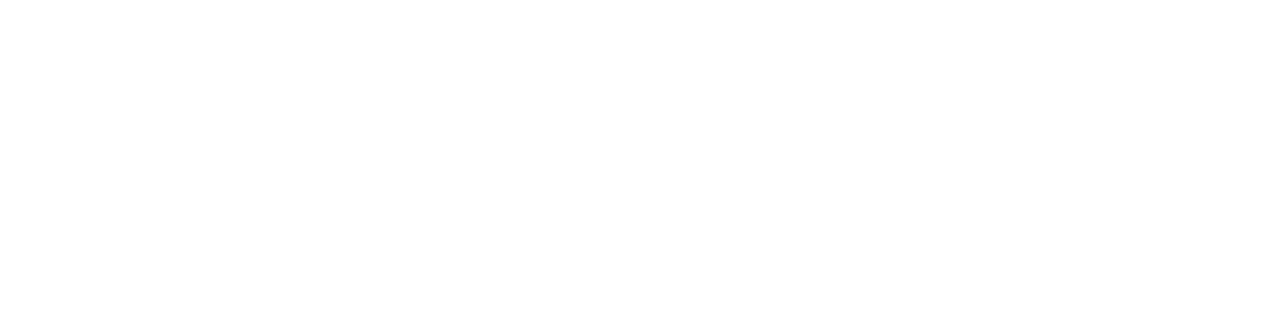
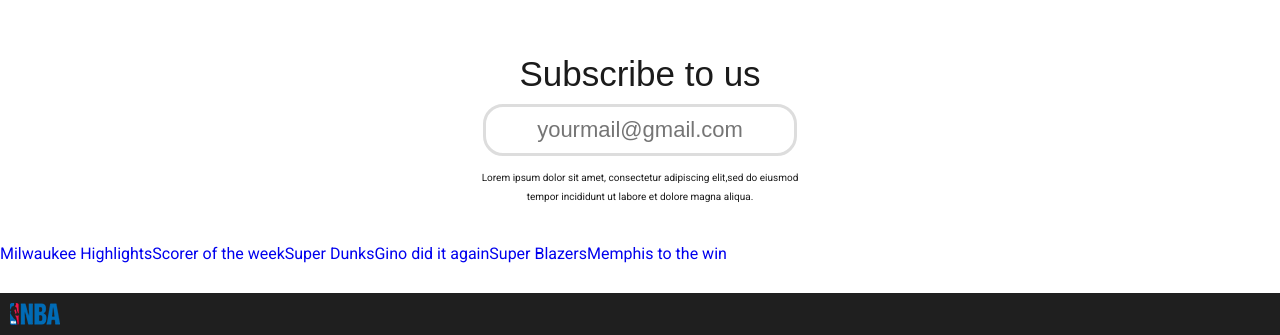
Before and after one commit to mikebutts/nba, a React (Create React App) app: page / in a window 1280 px wide. Shown: the part 728-1063 px from the top of the page. Before the commit the page ends 800 px from the top, so only its background shows below. Built offline with nearby package versions, Linux system fonts and the light colour scheme; data requests are answered from the project's data file.

Commit message:
carousel and reveal complete

```diff
--- a/public/index.html
+++ b/public/index.html
@@ -8,6 +8,9 @@
       manifest.json provides metadata used when your web app is added to the
       homescreen on Android. See https://developers.google.com/web/fundamentals/engage-and-retain/web-app-manifest/
     -->
+
+    <link rel="stylesheet" type="text/css" charset="UTF-8" href="https://cdnjs.cloudflare.com/ajax/libs/slick-carousel/1.6.0/slick.min.css" />
+    <link rel="stylesheet" type="text/css" href="https://cdnjs.cloudflare.com/ajax/libs/slick-carousel/1.6.0/slick-theme.min.css" />
     <link href="https://fonts.googleapis.com/css?family=Roboto:300,400,500" rel="stylesheet">
     <link rel="manifest" href="%PUBLIC_URL%/manifest.json">
     <link rel="shortcut icon" href="%PUBLIC_URL%/favicon.ico">
--- /dev/null
+++ b/src/Components/Blocks.js
@@ -0,0 +1,38 @@
+import React from 'react';
+import { Link } from 'react-router-dom';
+import Reveal from 'react-reveal'; // REACT REVEAL
+import 'animate.css/animate.css'; //  REACT REVEAL
+
+const generateBlocks = ({blocks}) => {
+
+    if (blocks) {
+        return blocks.map((item) => {
+            return (
+                <Reveal key={item.id} effect="animated fadeInUp" className={`item ${item.type}`}>
+                    <div>
+                        <div className="veil"></div>
+                        <div
+                            className="image"
+                            style={{
+                            background: `url(images/blocks/${item.image}) no-repeat`}}>
+
+                        </div>
+                        <div className="title">
+                            <Link to={item.link}>{item.title}</Link>
+                        </div>
+                    </div>
+                </Reveal>
+            )
+        })
+    }
+}
+
+const Blocks = (props) => {
+    return (
+        <div className="home_block">
+            {generateBlocks(props)}
+        </div>
+    )
+}
+
+export default Blocks;
--- a/src/Components/Featured.js
+++ b/src/Components/Featured.js
@@ -1,8 +1,46 @@
 import React from 'react';
+import Slider from 'react-slick'
 
+
+
+
+const settings ={
+    arrows: false,
+    dots: false,
+    infinite: true,
+    speed: 500,
+    slidesToShow: 1,
+    slidesToScroll: 1
+}
+
+
+const generateSlide = ({slides}) => {
+    console.log("featured is: " + slides)
+    if(slides){
+        return(
+            <Slider {...settings}>
+                {slides.map((item)=>{
+                    return(
+                        <div key={item.id} className="item_slider"
+                            style={{background:`url(/images/covers/${item.cover})`}}
+                        >
+                            <div className="caption">
+                                <h4>{item.topic}</h4>
+                                <p>{item.title}</p>
+                            </div>
+                        </div>
+                    )
+
+                })}
+            </Slider>
+        )
+    }
+}
 const Featured = (props) => {
     return(
-        <div>slider</div>
+        <div>
+            {generateSlide(props)}
+        </div>
     )
 
 }
--- a/src/Components/Footer.js
+++ b/src/Components/Footer.js
@@ -1,5 +1,5 @@
-import React, { Component } from 'react';
-import {Link} from 'react-router-dom';
+import React from 'react';
+// import {Link} from 'react-router-dom';
 
 
 const Footer = () => {
--- a/src/Components/Header.js
+++ b/src/Components/Header.js
@@ -1,4 +1,4 @@
-import React, { Component } from 'react';
+import React  from 'react';
 import {Link} from 'react-router-dom';
 
 
--- a/src/Components/Home.js
+++ b/src/Components/Home.js
@@ -2,6 +2,8 @@ import React, { Component } from 'react';
 
 // Components
 import Featured from './Featured'
+import Subscriptions from './Subscriptions.js'
+import Blocks from './Blocks.js'
 
 const URL_HOME = 'http://localhost:3004/home'
 
@@ -18,12 +20,20 @@ class Home extends Component {
         fetch(URL_HOME, {method: 'GET'})
         .then(response => response.json())
         .then(json =>{
-            console.log(json)
+            this.setState({
+                home: json
+            })
         })
     }
     render(){
         return(
-            <Featured />
+            <div>
+                <Featured slides={this.state.home.slider}/>
+                <Subscriptions/>
+                <Blocks blocks={this.state.home.blocks} />
+
+            </div>
+
         )
     }
 
--- /dev/null
+++ b/src/Components/Subscriptions.js
@@ -0,0 +1,89 @@
+import React from 'react'
+
+
+class Subscriptions extends React.Component {
+    constructor(props){
+        super(props);
+
+        this.state = {
+            email: '',
+            error: false,
+            success: false
+        }
+    }
+
+
+    clearMessages() {
+        setTimeout(function(){
+                this.setState({
+                    error:false,
+                    success:false
+                })
+            }.bind(this),3000)
+    }
+
+
+    saveSubscription = (email) => {
+        const URL_EMAIL = `http://localhost:3004/subscriptions`
+
+        fetch(URL_EMAIL, {
+            method: 'POST',
+            headers: {
+                'Accept': 'application/json',
+                'Content-Type' : 'application/json'
+            },
+            body: JSON.stringify({email})
+        }).then(res=>res.json())
+        .then(()=>{
+            this.setState({
+                email: '',
+                success: true
+            })
+        })
+    }
+
+
+    handleSubmit = (e) => {
+        e.preventDefault();
+        let email = this.state.email;
+        let regex = /\S+@\S+\.\S+/;
+        if(regex.test(email)){
+            this.saveSubscription(email)
+        }else{
+            this.setState({error: true})
+        }
+        this.clearMessages()
+    }
+
+    onChangeInput = (event) => {
+        this.setState({
+            email:event.target.value
+        })
+    }
+
+    render() {
+        return (
+            <div className="subcribe_panel">
+                <h3>Subscribe to us</h3>
+                <div>
+                    <form onSubmit={this.handleSubmit}>
+                        <input type="text"
+                        value={this.state.email}
+                        placeholder="yourmail@gmail.com"
+                        onChange={this.onChangeInput}/>
+                        <div className={this.state.error ? "error show" : "error"}>Check your mail</div>
+                        <div className={this.state.success ? "success show" : "success"}>Thank you</div>
+                    </form>
+                </div>
+
+                <small>
+                    Lorem ipsum dolor sit amet, consectetur adipiscing elit,sed do eiusmod tempor
+                    incididunt ut labore et dolore magna aliqua.
+                </small>
+            </div>
+        )
+    }
+}
+
+
+export default Subscriptions
```
Also changed, not shown: package.json (+7 -7 lines), db.json, 1 other file (tests, documents, lock files or other folders).
